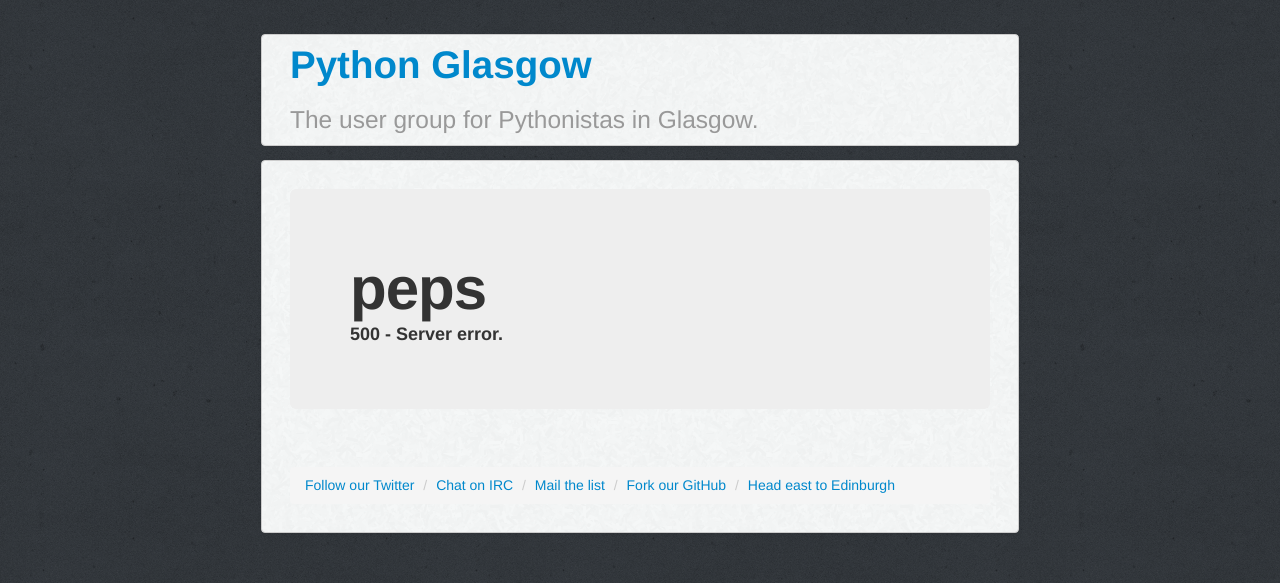
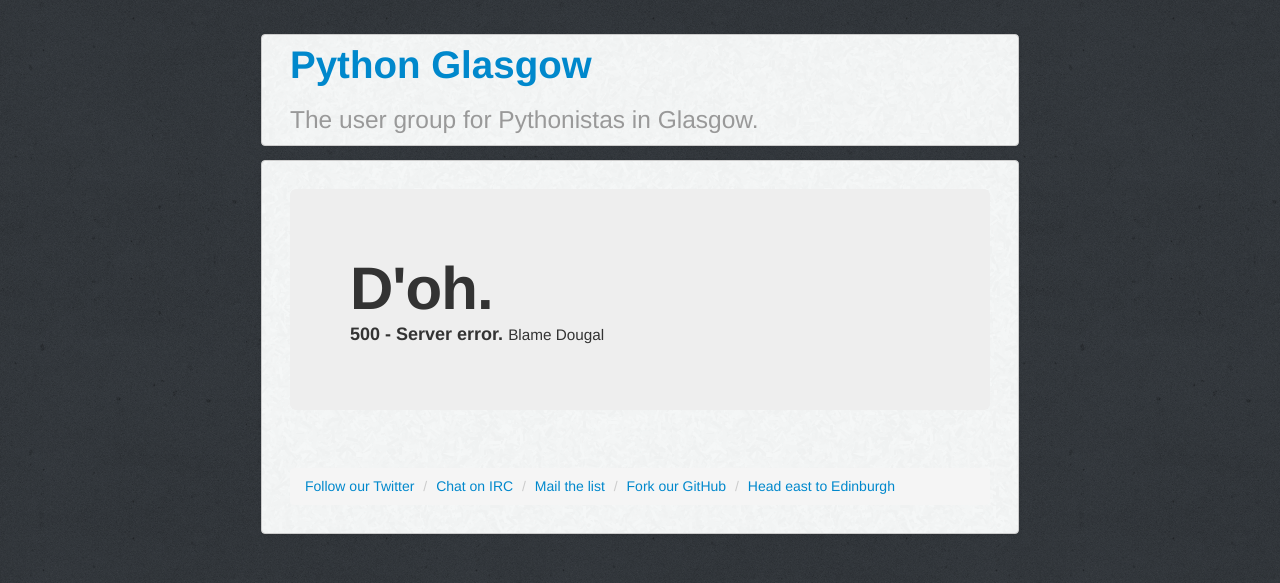
Before and after one commit to python-glasgow/pythonglasgow, a Flask app: template app/templates/500.html in a window 1280 px wide. Shown: the top 583 px of the page. Run offline with Flask 2, Linux system fonts and the light colour scheme; the template is opened without the code that fills it, so the values that code supplies are empty; some libraries are stand-ins or nearby versions.

Commit message:
Quick fix

```diff
--- a/app/templates/500.html
+++ b/app/templates/500.html
@@ -3,9 +3,10 @@
 {% block content %}
 
 <div class="hero-unit">
-    <h1>peps</h1>
+    <h1>D'oh.</h1>
 
     <strong>500 - Server error.</strong>
+    <small>Blame Dougal</small>
 
 </div>
 
--- a/util/github.py
+++ b/util/github.py
@@ -11,4 +11,7 @@
         raise StopIteration
 
     for member in members:
-        yield get(member['url']).json()
+        try:
+            yield get(member['url']).json()
+        except TypeError:
+            continue
```
